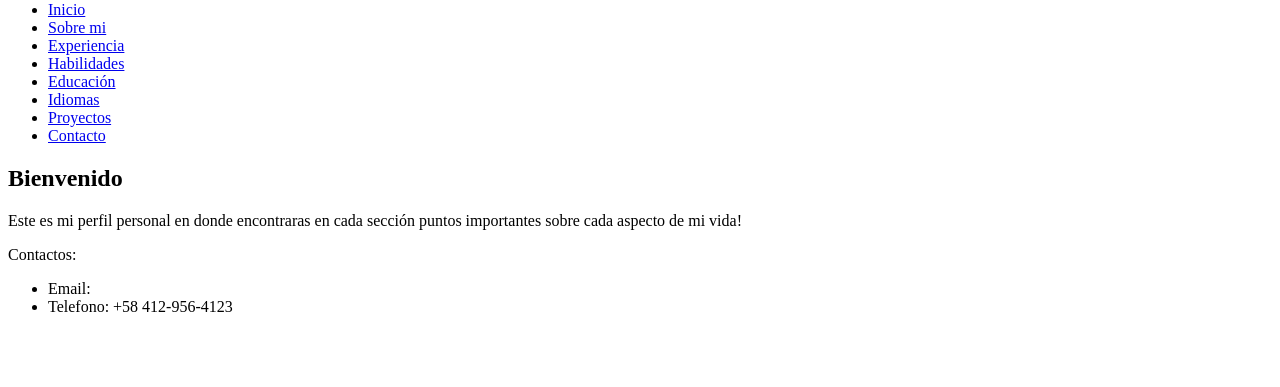
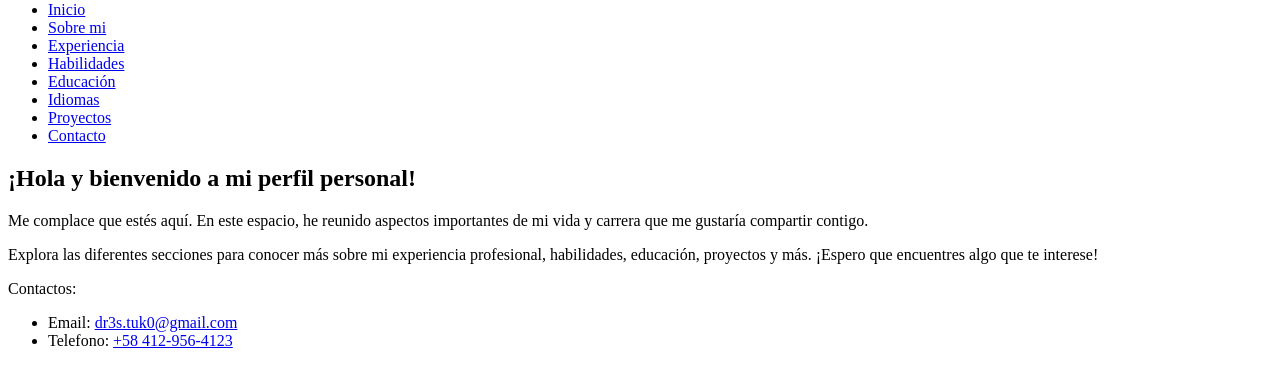
Before and after one commit to adrs99/Curriculum-VITAE, a plain HTML site: page index.html in a window 1280 px wide. Shown: the part 79-466 px from the top of the page. Drawn offline with Linux system fonts and the light colour scheme.

Commit message:
Update index.html

```diff
--- a/index.html
+++ b/index.html
@@ -11,26 +11,27 @@
       <h1>Bienvenido a mi Perfil Personal</h1>
       <nav>
         <ul>
-          <li><a href="./index.html" class="start">Inicio</a></li>
-          <li><a href="./src/sections/about.html">Sobre mi</a></li>
-          <li><a href="./src/sections/experience.html">Experiencia</a></li>
-          <li><a href="./src/sections/skills.html">Habilidades</a></li>
-          <li><a href="./src/sections/education.html">Educación</a></li>
-          <li><a href="./src/sections/languages.html">Idiomas</a></li>
-          <li><a href="./src/sections/projects.html">Proyectos</a></li>
-          <li><a href="./src/sections/contact.html">Contacto</a></li>
+          <li> <a href="./index.html" class="start">Inicio</a></li>
+          <li> <a href="./src/sections/about.html">Sobre mi</a></li>
+          <li> <a href="./src/sections/experience.html">Experiencia</a></li>
+          <li> <a href="./src/sections/skills.html">Habilidades</a></li>
+          <li> <a href="./src/sections/education.html">Educación</a></li>
+          <li> <a href="./src/sections/languages.html">Idiomas</a></li>
+          <li> <a href="./src/sections/projects.html">Proyectos</a></li>
+          <li> <a href="./src/sections/contact.html">Contacto</a></li>
         </ul>
       </nav>
     </header>
     <main>
-      <h2>Bienvenido</h2>
-      <p>Este es mi perfil personal en donde encontraras en cada sección puntos importantes sobre cada aspecto de mi vida!</p>
+      <h2>¡Hola y bienvenido a mi perfil personal!</h2>
+      <p>Me complace que estés aquí. En este espacio, he reunido aspectos importantes de mi vida y carrera que me gustaría compartir contigo.</p>
+      <p>Explora las diferentes secciones para conocer más sobre mi experiencia profesional, habilidades, educación, proyectos y más. ¡Espero que encuentres algo que te interese!</p>
     </main>
     <footer>
       <p>Contactos:</p>
       <ul>
-        <li>Email:</li>
-        <li>Telefono: +58 412-956-4123</li>
+        <li>Email: <a href="mailto:dr3s.tuk0@gmail.com">dr3s.tuk0@gmail.com</a></li>
+        <li>Telefono: <a href="tel:+584129564123">+58 412-956-4123</a></li>
       </ul>
     </footer>
   </body>
```
